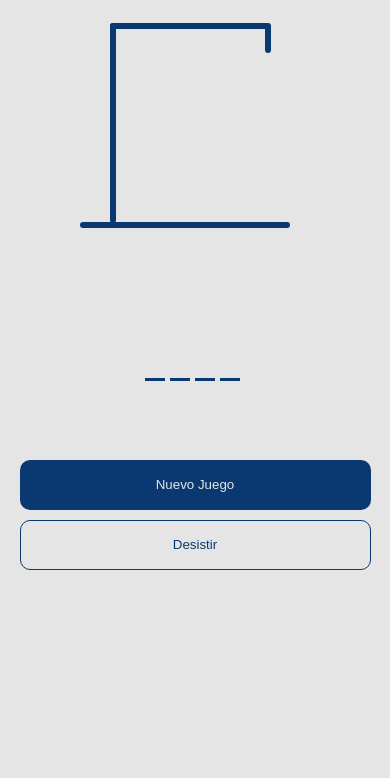
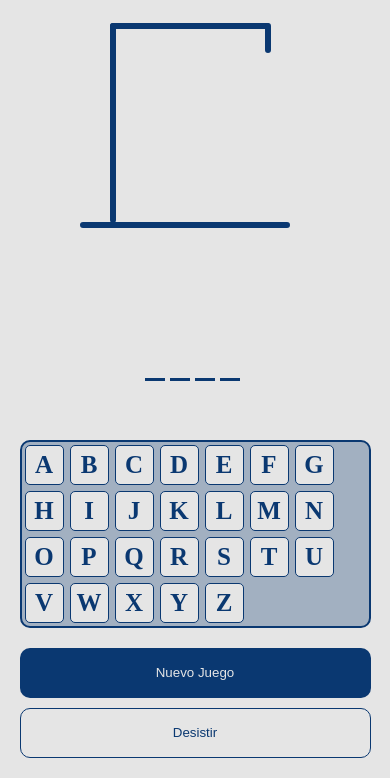
Before and after one commit to Suriel00730/hanged_game, a plain HTML site: page index.html in a window 390 px wide. Both pictures are taken after a click on the button "Iniciar Juego". Shown: the part 92-870 px from the top of the page. Before the commit the page ends 844 px from the top, so only its background shows below. Drawn offline with Linux system fonts and the light colour scheme.

Commit message:
creando el teclado para diseño de smartphone

```diff
--- a/assets/CSS/style.css
+++ b/assets/CSS/style.css
@@ -421,7 +421,7 @@ body {
 
     .pierna_izquierda {
         bottom: 240px;
-        left: 238px;
+        left: 240px;
         height: 30px;
         transform: rotate(25deg);
     }
@@ -451,6 +451,34 @@ body {
         margin-right: 5px;
     }
 
+    .contenedor_teclado {
+        width: 90%;
+        height: auto;
+        margin: 0 auto;
+        border: 1px solid black;
+        display: block;
+        display: flex;
+        flex-wrap: wrap;
+        list-style: none;
+        background-color: #0a38714e;
+        border: 2px solid #0A3871;
+        border-radius: 10px;
+    }
+
+    .contenedor_teclado li {
+        width: 39px;
+        height: 40px;
+        text-align: center;
+        font-weight: bold;
+        font-size: 25px;
+        color: #0A3871;
+        background-color: #E5E5E5;
+        padding-top: 5px;
+        margin: 3px;
+        border-radius: 5px;
+        border: 1px solid #0A3871;
+    }
+
     .contenedor_botones_juego {
         width: 100%;
         margin-bottom: 20px;
--- a/assets/JS/juego.js
+++ b/assets/JS/juego.js
@@ -14,8 +14,27 @@ munieco_ahorcado.push(pierna_derecha);
 
 const btn_nuevo_juego = document.querySelector(".btn_nuevo_juego");
 const btn_desistir = document.querySelector(".btn_desistir");
+const contenedor_teclado = document.querySelector(".contenedor_teclado");
+
+
+contenedor_teclado.addEventListener("click", function (event) {
+    event.preventDefault();
+
+    // var presionada = event.target.innerHTML;
+    // console.log(presionada);
+
+    if (contenedor_juego.classList == "contenedor_juego oculto") return;
+
+    if (palabras_presionadas.includes(event.target.textContent)) return;
+
+    insertarLetra(event.target.innerHTML.toUpperCase());
+    palabras_presionadas.push(event.target.innerHTML.toUpperCase());
+    mostrarMensaje();
+});
 
 document.addEventListener("keydown", function (event) {
+
+    // recibirLetra(event.key);
 
     if (contenedor_juego.classList == "contenedor_juego oculto") return;
 
@@ -43,3 +62,15 @@ btn_desistir.addEventListener("click", function (event) {
     contenedor_juego.classList.add("oculto");
     home.classList.remove("oculto");
 });
+
+function recibirLetra(letra) {
+
+    if (contenedor_juego.classList == "contenedor_juego oculto") return;
+
+    if (palabras_presionadas.includes(letra)) return;
+
+    if (!verificarLetra(letra)) return;
+    insertarLetra(letra.toUpperCase());
+    palabras_presionadas.push(letra.toUpperCase());
+    mostrarMensaje();
+}
--- a/index.html
+++ b/index.html
@@ -57,6 +57,38 @@
                 </div>
             </div>
 
+            <!-- <section class="contenedor_teclado"> -->
+            <ul class="contenedor_teclado oculto">
+                <li>A</li>
+                <li>B</li>
+                <li>C</li>
+                <li>D</li>
+                <li>E</li>
+                <li>F</li>
+                <li>G</li>
+                <li>H</li>
+                <li>I</li>
+                <li>J</li>
+                <li>K</li>
+                <li>L</li>
+                <li>M</li>
+                <li>N</li>
+                <li>O</li>
+                <li>P</li>
+                <li>Q</li>
+                <li>R</li>
+                <li>S</li>
+                <li>T</li>
+                <li>U</li>
+                <li>V</li>
+                <li>W</li>
+                <li>X</li>
+                <li>Y</li>
+                <li>Z</li>
+            </ul>
+
+            <!-- </section> -->
+
             <div class="contenedor_botones_juego">
                 <button class="btn_nuevo_juego">Nuevo Juego</button>
                 <button class="btn_desistir">Desistir</button>
```
